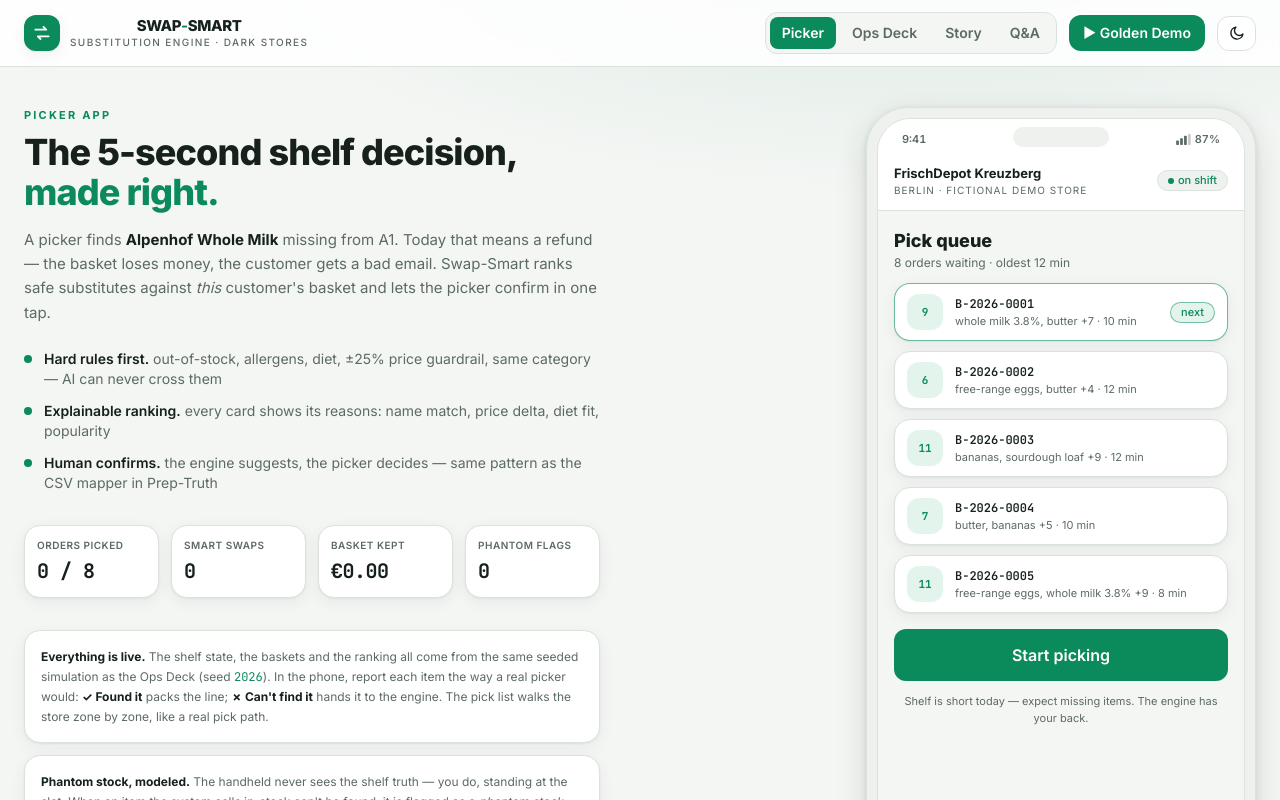
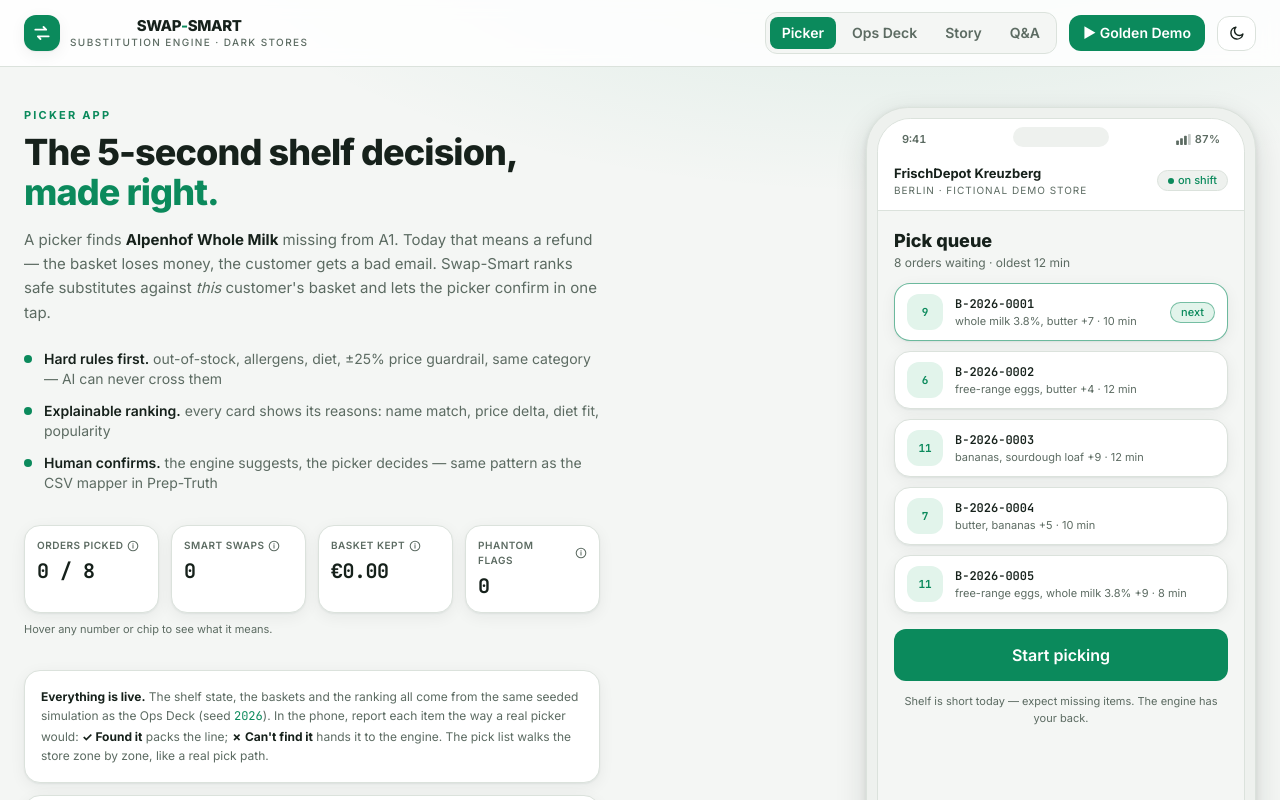
Before and after one commit to ricothenfx/swap-smart, a React (Vite) app: page / in a window 1280 px wide. Shown: the top 800 px of the page. Built offline with nearby package versions, Linux system fonts and the light colour scheme.

Commit message:
feat(picker): hover tooltips explain every number and reason chip

```diff
--- /dev/null
+++ b/src/components/Hint.tsx
@@ -0,0 +1,72 @@
+import { useRef, useState, type ReactNode } from "react"
+
+/**
+ * Hover/focus tooltip that explains what a number or chip means.
+ * CSS reveal (works with reduced-motion), keyboard & tap accessible.
+ * align="start" anchors the tooltip's left edge (default, good for left-side
+ * content); align="end" anchors its right edge (right-side content).
+ * Flips below the trigger when there is no room above (phone edges).
+ */
+export function Hint({
+  tip,
+  children,
+  className,
+  align = "start",
+}: {
+  tip: string
+  children: ReactNode
+  className?: string
+  align?: "start" | "end"
+}) {
+  const ref = useRef<HTMLSpanElement>(null)
+  const [below, setBelow] = useState(false)
+
+  function syncSide() {
+    const r = ref.current?.getBoundingClientRect()
+    if (r) setBelow(r.top < 116)
+  }
+
+  const anchor = align === "end" ? "right-0" : "left-0"
+  const side = below ? "top-full mt-1.5" : "bottom-full mb-1.5"
+  return (
+    <span
+      ref={ref}
+      tabIndex={0}
+      onMouseEnter={syncSide}
+      onFocus={syncSide}
+      className={"group/hint relative inline-flex cursor-help outline-offset-2 " + (className ?? "")}
+    >
+      {children}
+      <span
+        aria-hidden
+        className={
+          "pointer-events-none absolute z-30 w-max max-w-[min(240px,70vw)] rounded-lg bg-ink px-2.5 py-1.5 text-[11px] font-medium normal-case leading-snug tracking-normal text-background opacity-0 shadow-pop transition-opacity duration-150 invisible group-focus-within/hint:visible group-focus-within/hint:opacity-100 group-hover/hint:visible group-hover/hint:opacity-100 " +
+          side +
+          " " +
+          anchor
+        }
+      >
+        {tip}
+      </span>
+      <span className="sr-only">{tip}</span>
+    </span>
+  )
+}
+
+/** Small ⓘ affordance that marks a hintable number. */
+export function HintIcon() {
+  return (
+    <svg
+      width="12"
+      height="12"
+      viewBox="0 0 16 16"
+      fill="none"
+      className="shrink-0 text-muted transition-colors group-hover/hint:text-accent group-focus-within/hint:text-accent"
+      aria-hidden
+    >
+      <circle cx="8" cy="8" r="6.4" stroke="currentColor" strokeWidth="1.4" />
+      <circle cx="8" cy="5.2" r="0.9" fill="currentColor" />
+      <path d="M8 7.4v3.4" stroke="currentColor" strokeWidth="1.4" strokeLinecap="round" />
+    </svg>
+  )
+}
--- a/src/components/ReasonChip.tsx
+++ b/src/components/ReasonChip.tsx
@@ -1,5 +1,6 @@
 import { motion } from "framer-motion"
 import type { Reason } from "../engine"
+import { Hint } from "./Hint"
 
 const STYLE: Record<Reason["kind"], string> = {
   semantic: "border-accent/40 bg-accent-soft text-accent",
@@ -10,15 +11,31 @@ const STYLE: Record<Reason["kind"], string> = {
   category: "border-line bg-surface-2 text-muted",
 }
 
+const TIP: Record<Reason["kind"], string> = {
+  semantic:
+    "Name similarity vs the missing item (0–100%). A low number is honest — the card can still win on price, diet fit and popularity.",
+  price:
+    "Price difference vs the missing item. The score prefers the closest price — cheaper is not automatically better — and the guardrail blocks anything more than +25%.",
+  diet:
+    "Matches this customer's dietary profile. Diet fit is a hard rule: nothing outside the profile is ever suggested.",
+  popularity:
+    "Popularity 60+/100 in this store's sales data — popular substitutes get accepted by customers more often.",
+  rating:
+    "Average customer rating. The chip appears from 4.5 up; lower ratings still count toward the score.",
+  category:
+    "Same subcategory (shelf row) as the missing item — the closest like-for-like swap in the store.",
+}
+
 export function ReasonChip({ reason, index = 0 }: { reason: Reason; index?: number }) {
   return (
     <motion.span
       initial={{ opacity: 0, y: 6, scale: 0.9 }}
       animate={{ opacity: 1, y: 0, scale: 1 }}
       transition={{ delay: 0.12 + index * 0.07, type: "spring", stiffness: 400, damping: 26 }}
-      className={"chip " + (STYLE[reason.kind] ?? "")}
     >
-      {reason.label}
+      <Hint tip={TIP[reason.kind]} className={"chip " + (STYLE[reason.kind] ?? "")}>
+        {reason.label}
+      </Hint>
     </motion.span>
   )
 }
--- a/src/views/PickerView.tsx
+++ b/src/views/PickerView.tsx
@@ -16,6 +16,7 @@ import { writeMessage, type WrittenMessage } from "../ai/writer"
 import { useApp } from "../state/store"
 import { PhoneFrame } from "../components/PhoneFrame"
 import { ReasonChip } from "../components/ReasonChip"
+import { Hint, HintIcon } from "../components/Hint"
 
 const STORE = { name: "FrischDepot Kreuzberg", zone: "Berlin · fictional demo store" }
 
@@ -190,11 +191,30 @@ export function PickerView() {
         </ul>
 
         <div className="mt-8 grid grid-cols-2 gap-3 sm:grid-cols-4">
-          <Stat label="Orders picked" value={String(orderIdx + (phase === "summary" ? 1 : 0)) + " / " + orders.length} />
-          <Stat label="Smart swaps" value={String(stats.subs)} />
-          <Stat label="Basket kept" value={"€" + stats.retainedEur.toFixed(2)} />
-          <Stat label="Phantom flags" value={String(stats.phantoms)} />
+          <Stat
+            label="Orders picked"
+            value={String(orderIdx + (phase === "summary" ? 1 : 0)) + " / " + orders.length}
+            hint="Orders finished this shift. The demo shift runs 8 seeded orders — restart the page to reset."
+          />
+          <Stat
+            label="Smart swaps"
+            value={String(stats.subs)}
+            hint="Lines kept with a confirmed substitute instead of a refund — each one is basket value saved."
+          />
+          <Stat
+            label="Basket kept"
+            value={"€" + stats.retainedEur.toFixed(2)}
+            hint="€ value kept in customers' baskets through swaps. Under today's auto-refund flow this money walks out with the refund email."
+          />
+          <Stat
+            label="Phantom flags"
+            value={String(stats.phantoms)}
+            hint="Items the system called in-stock but the shelf was empty. Each flag is a cycle-count event — the store learns where its inventory lies."
+          />
         </div>
+        <p className="mt-2 text-[11px] text-muted">
+          Hover any number or chip to see what it means.
+        </p>
 
         <div className="mt-8 rounded-2xl border border-line bg-surface p-4 text-xs leading-relaxed text-muted shadow-card">
           <strong className="text-ink">Everything is live.</strong> The shelf state, the baskets and
@@ -312,10 +332,17 @@ const fade = {
   transition: { duration: 0.22 },
 }
 
-function Stat({ label, value }: { label: string; value: string }) {
+function Stat({ label, value, hint }: { label: string; value: string; hint?: string }) {
   return (
     <div className="card px-3 py-3">
-      <p className="text-[10px] font-semibold uppercase tracking-wider text-muted">{label}</p>
+      <p className="flex items-center gap-1 text-[10px] font-semibold uppercase tracking-wider text-muted">
+        {label}
+        {hint && (
+          <Hint tip={hint}>
+            <HintIcon />
+          </Hint>
+        )}
+      </p>
       <p className="kpi-num mt-1 text-xl">{value}</p>
     </div>
   )
@@ -705,7 +732,12 @@ function OosPanel({
         ) : moment.candidates.length > 0 ? (
           <motion.div key="cands" {...fade} className="mt-3 space-y-2">
             <p className="text-[11px] font-bold uppercase tracking-wider text-muted">
-              Engine suggestions · {moment.blocked.length} blocked by hard rules
+              Engine suggestions ·{" "}
+              <Hint tip="Alternatives rejected before any scoring: out of stock, allergen or diet conflicts, more than +25% pricier, or a different category. The engine refuses what it cannot defend.">
+                <span className="underline decoration-dotted underline-offset-2">
+                  {moment.blocked.length} blocked by hard rules
+                </span>
+              </Hint>
             </p>
             {moment.candidates.slice(0, 3).map((c, i) => (
               <CandidateCard
@@ -763,11 +795,14 @@ function CandidateCard({
       }
     >
       <div className="flex items-center gap-2.5">
+        <Hint tip="Composite match score 0–100: name similarity + price proximity + diet fit + popularity + same shelf row + rating. Hard rules already guaranteed everything here is safe — open Why? for the context.">
           <ScoreRing score={cand.score} rank={rank} />
+        </Hint>
         <div className="min-w-0 flex-1">
           <p className="truncate text-[13px] font-extrabold">{p.name}</p>
-          <p className="truncate text-[11px] text-muted">
+          <p className="text-[11px] text-muted">
             {p.brand} · {p.size} ·{" "}
+            <Hint tip="Price difference vs the missing item. Green = cheaper or equal; the guardrail never allows more than +25% above.">
               <span className={cand.priceDelta <= 0 ? "font-semibold text-accent" : "font-semibold text-warn"}>
                 {cand.priceDelta < -0.005
                   ? `€${Math.abs(cand.priceDelta).toFixed(2)} cheaper`
@@ -775,6 +810,7 @@ function CandidateCard({
                     ? `+€${cand.priceDelta.toFixed(2)}`
                     : "same price"}
               </span>
+            </Hint>
           </p>
         </div>
       </div>
@@ -792,9 +828,14 @@ function CandidateCard({
             transition={{ delay: 0.3, duration: 0.5 }}
           />
         </div>
+        <Hint
+          align="end"
+          tip="Estimated probability the customer says yes to this swap — from a transparent formula (score, price uplift, diet fit), not a black box."
+        >
           <span className="tnum text-[10px] font-bold text-muted">
             ~{Math.round(cand.pAccept * 100)}% accept
           </span>
+        </Hint>
       </div>
       <div className="mt-2.5 flex gap-2">
         <button onClick={onChoose} className="btn-primary flex-1 !py-2 text-[13px]">
```
Lines whose indentation alone changed are shown as unchanged.
